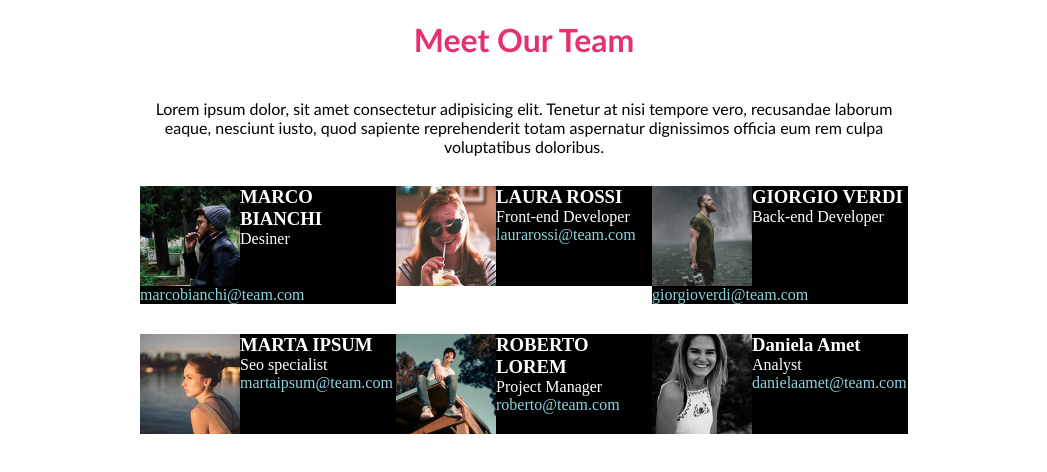
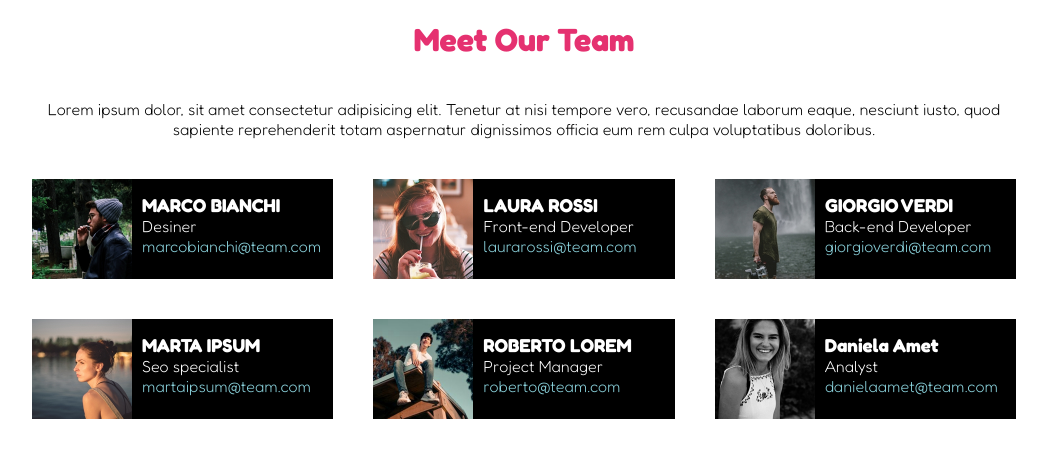
Before and after one commit to marcovalerio93/html-css-float-cards, a plain HTML site: page index.html in a window 1280 px wide. Shown: the whole page, without its empty margins (116-1163 px from the left). Drawn offline with Linux system fonts and the light colour scheme.

Commit message:
float_cards_complete

```diff
--- a/css/style.css
+++ b/css/style.css
@@ -5,30 +5,34 @@
     box-sizing: border-box;
 }
 .container{
-    width: 60%;
+    width: 80%;
     margin: auto;
+    font-family:'Fredoka', sans-serif;
+
 }
-.testo{
+header{
     text-align: center;
-    margin-top: 20px;
-    font-family:'Gill Sans', 'Gill Sans MT', Calibri, 'Trebuchet MS', sans-serif;
+    margin: 20px 5px;
 }
 h1{
     color: #e53170;
     margin-bottom: 40px;
 }
+
 /* float cards */
 .cards{
-    margin-top: 30px;
     background-color: #000;
     float:left;
     width: calc(100% / 3);
     color: #fff;
+    box-shadow: #cecece;
+    border: solid 20px;
 }
 .post{
-
+    padding: 15px 0px;
 }
 img{
+    margin-right: 10px;
     width: 100px;
     height: auto;
     float: left;
@@ -36,3 +40,7 @@ img{
 .email{
     color: #8bd3dd;
 }
+
+p{
+    font-weight: 100;
+}
--- a/index.html
+++ b/index.html
@@ -6,18 +6,19 @@
     <meta name="viewport" content="width=device-width, initial-scale=1.0">
     <title>Float-cards</title>
     <link rel="stylesheet" href="css/style.css">
+    <link rel="preconnect" href="https://fonts.googleapis.com">
+    <link rel="preconnect" href="https://fonts.gstatic.com" crossorigin>
+    <link href="https://fonts.googleapis.com/css2?family=Fredoka:wght@300;400;500;600;700&display=swap" rel="stylesheet">
 </head>
 <body>
     <div class="container">
         <!-- titolo+testo -->
-        <div class="testo">
+        <header>
             <h1>Meet Our Team</h1>
             <p>Lorem ipsum dolor, sit amet consectetur adipisicing elit. Tenetur at nisi tempore vero, recusandae laborum eaque, nesciunt iusto, quod sapiente reprehenderit totam aspernatur dignissimos officia eum rem culpa voluptatibus doloribus.</p>
-        </div>
+        </header>
         <!-- Float cards -->
-        <div>
-
-        </div>
+        <main>
             <div class="cards">
                 <img src="img/male1.png" alt="Marco Bianchi">
                 <div class="post">
@@ -66,8 +67,8 @@
                   <p class="email">danielaamet@team.com</p>
                </div>
           </div>
+        </main>
     </div>
-
 
 </body>
 </html>
```
Lines whose indentation alone changed are shown as unchanged.
